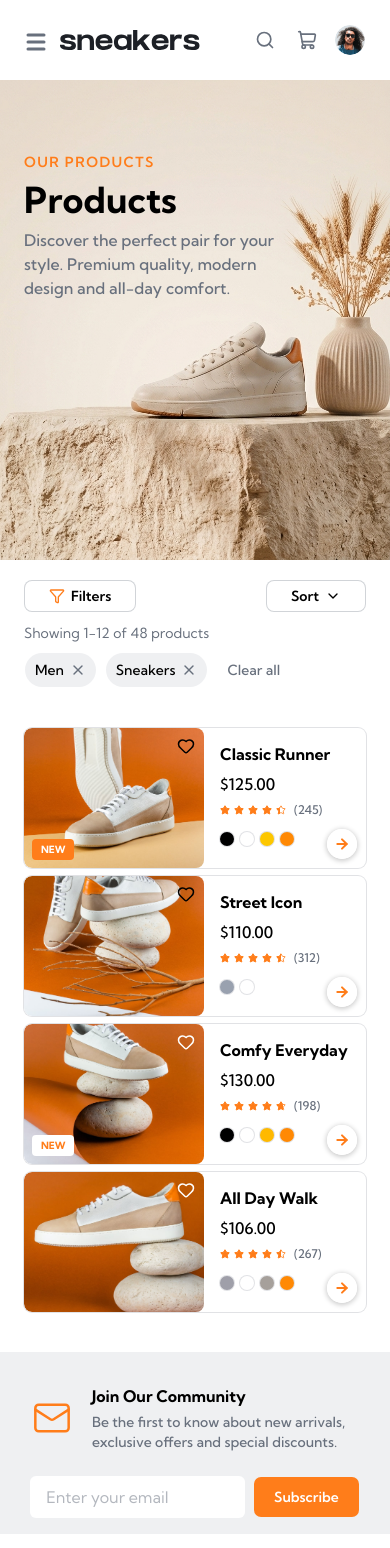
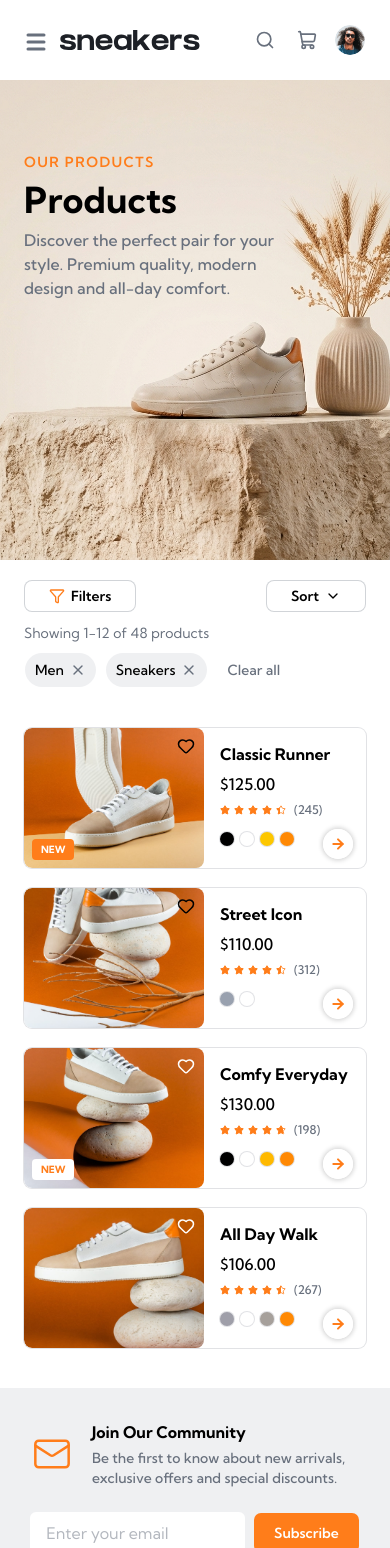
Before and after one commit to nimabed/ecommerce-product-page, a Next.js app: page /products in a window 390 px wide. Shown: the top 1548 px of the page. Built offline with nearby package versions, Linux system fonts and the light colour scheme.

Commit message:
Product card optimization

```diff
--- a/pages/products/ProductItem.tsx
+++ b/pages/products/ProductItem.tsx
@@ -65,11 +65,11 @@ export default function ProductItem({...props}: productProps) {
           <ProductColors colors={props.colors} />
         </div>
         {/* Action Button */}
-        <div className="absolute bottom-2 right-2 md:bottom-3 md:right-3">
+        <div className="absolute bottom-2 right-3 md:bottom-3 md:right-4">
           <Button
             variant="label"
             size="icon"
-            className="text-primary bg-white shadow-[0_1px_5px_rgb(0,0,0,0.2)] transition group-hover:-translate-y-1 group-hover:bg-transparent! md:size-10"
+            className="text-primary bg-white shadow-[0_1px_5px_rgb(0,0,0,0.1),0_-1px_5px_rgb(0,0,0,0.1)] transition-transform duration-300 group-hover:translate-x-1 group-hover:bg-transparent! md:size-10"
           >
             <ArrowRight strokeWidth={3} />
           </Button>
--- a/pages/products/Products.tsx
+++ b/pages/products/Products.tsx
@@ -47,7 +47,7 @@ const products = [
 
 export default function Products() {
   return (
-    <div className="grid grid-cols-1 gap-2 md:grid-cols-3 md:gap-8">
+    <div className="grid grid-cols-1 gap-5 md:grid-cols-3 md:gap-8">
       {
         products?.map(product => <ProductItem key={product.id} {...product} />)
       }
```
